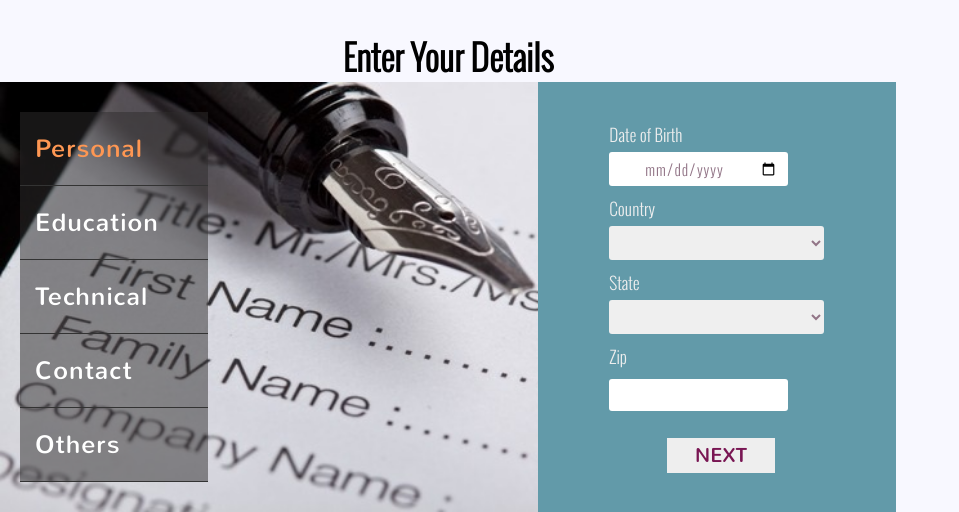
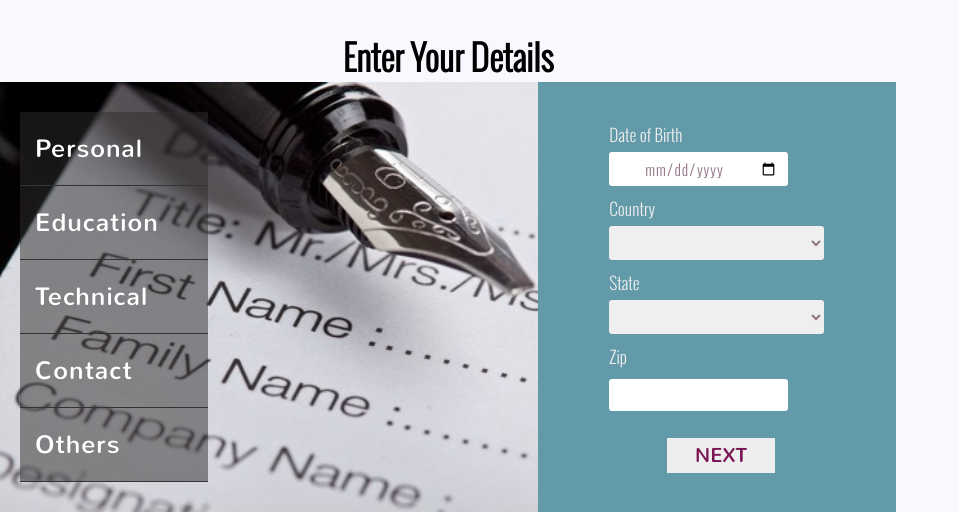
Before and after one commit to RoyalSoftwareAdmin/rsm-v1-2018, a PHP site: page /User/include/profile.php in a window 1280 px wide. Shown: the top 512 px of the page, without its empty margins (0-959 px from the left). Run offline with PHP 8.4, Linux system fonts and the light colour scheme; lists and menus that the app fills with data are empty.

Commit message:
yesterday changes on User/include/profile.php added code on active tab

```diff
--- a/User/include/profile.php
+++ b/User/include/profile.php
@@ -1,3 +1,6 @@
+
+
+
 <link rel="stylesheet" href="css/modules/profile.css" type="text/css" media="all" />
  <div class="row-one widgettable">
     <div class="col-md-12 content-top-2 card">
@@ -17,11 +20,13 @@
 					<div class="tabs-menu">
 					<div id="menu">
 						<ul class="nav nav-tabs">
-							<li class="active"><a href="#tab1">Personal</a></li>
-							<li><a class="tab2" href="#tab2">Education</a></li>
-							<li><a class="tab3" href="#tab3">Technical</a></li>
-							<li><a class="tab4" href="#tab4">Contact</a></li>
+
+							<li><a  href="#tab1" class="active-tab">Personal</a></li>
+							<li><a class="tab2 active" href="#tab2">Education</a></li>
+							<li><a class="tab3 " href="#tab3">Technical</a></li>
+							<li><a class="tab4 " href="#tab4">Contact</a></li>
 							<li><a class="tab5" href="#tab5">Others</a></li>
+
 						</ul>
 					</div>
 					</div>
@@ -37,7 +42,7 @@
 							      	<p>State</p>
 							      	<select id="stateList"></select>
 							      	<p>Zip</p>
-							      	<input type="text" class="pass zipp" id="zip" maxlength="6"class="pn" />
+							      	<input type="text" class="pass zipp" id="zip" maxlength="6" class="pn" />
 									<div class="error"></div>
 									<a class="button outline-inward submit" id="personal">NEXT</a>
 							 	</form>
@@ -108,5 +113,10 @@
         </div>
     </div>
     <div class="clearfix"> </div>
+
+
+
+
+
 <script type="text/javascript" src="js/common/lists.js"></script>
 <script src="js/modules/profile.js">
```
